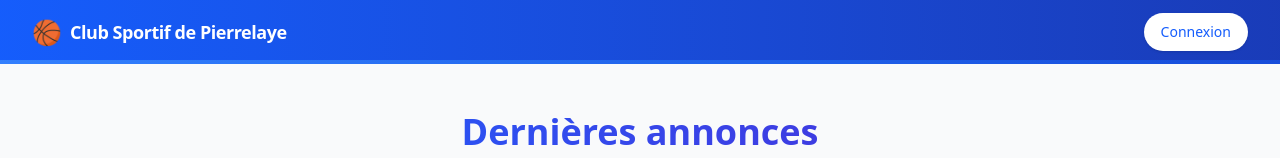
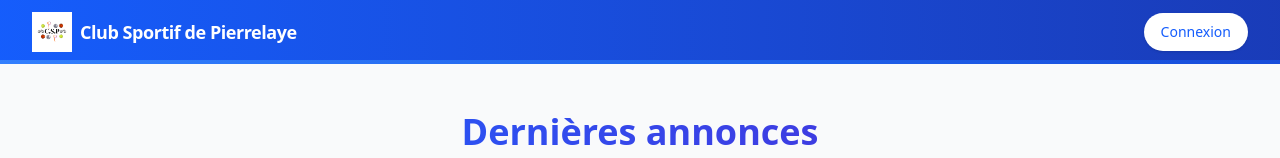
Before and after one commit to redt974/blog-app, a Next.js app: page / in a window 1280 px wide. Shown: the top 158 px of the page. Built offline with nearby package versions, Linux system fonts and the light colour scheme; no server answers; the database is empty.

Commit message:
ajout logo navbar

```diff
--- a/components/Layout.tsx
+++ b/components/Layout.tsx
@@ -11,12 +11,17 @@ export default function Layout({ children }: { children: React.ReactNode }) {
           <div className="relative flex items-center justify-between h-16">
             {/* Logo */}
             <Link
-              href="/"
-              className="flex items-center space-x-2 text-white transform hover:scale-105 transition-transform duration-200"
-            >
-              <span className="text-2xl">🏀</span>
-              <span className="font-bold text-lg tracking-tight">Club Sportif de Pierrelaye</span>
-            </Link>
+  href="/"
+  className="flex items-center space-x-2 text-white transform hover:scale-105 transition-transform duration-200"
+>
+  <img
+    src="/C.S.P.png"
+    alt="Logo CSP"
+    className="w-10 h-10 object-contain"
+  />
+  <span className="font-bold text-lg tracking-tight">Club Sportif de Pierrelaye</span>
+</Link>
+
 
             {/* Navigation */}
             <div className="flex items-center space-x-6">
```
Also changed, not shown: public/C.S.P.png (added).
